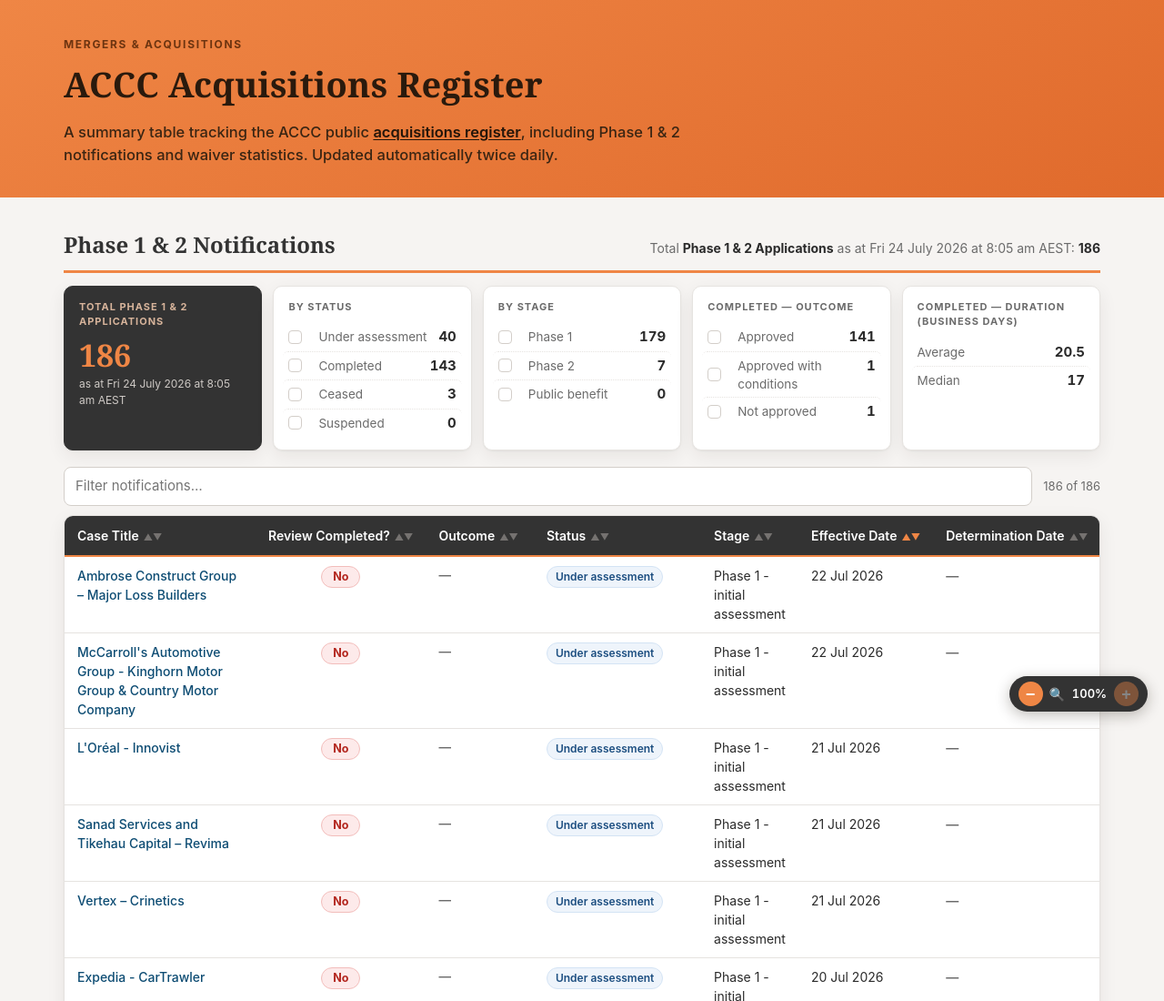
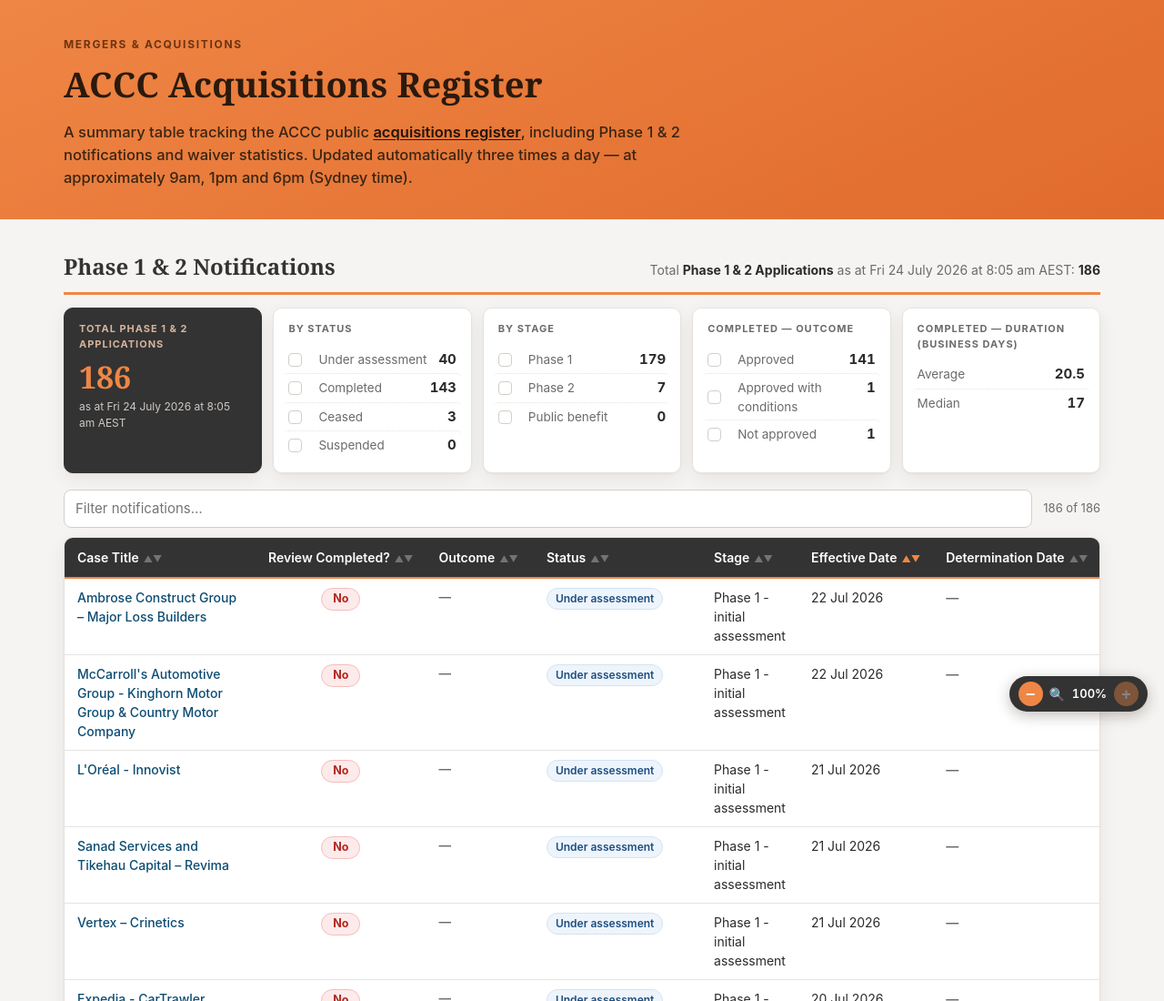
Before and after one commit to aidangilling/accc-register, a website: page index.html in a window 1280 px wide. Shown: the top 1100 px of the page at 91% size. Drawn offline with Linux system fonts and the light colour scheme.

Commit message:
Schedule 3x/day (~9am/1pm/6pm Sydney) and update on-site text + README to match

```diff
--- a/index.html
+++ b/index.html
@@ -26,7 +26,8 @@
             rel="noopener"
             >acquisitions register</a
           >, including Phase&nbsp;1 &amp; 2 notifications and waiver statistics.
-          Updated automatically twice daily.
+          Updated automatically three times a day — at approximately 9am, 1pm
+          and 6pm (Sydney time).
         </p>
       </div>
     </header>
```
Also changed, not shown: .github/workflows/update.yml, README.md.
